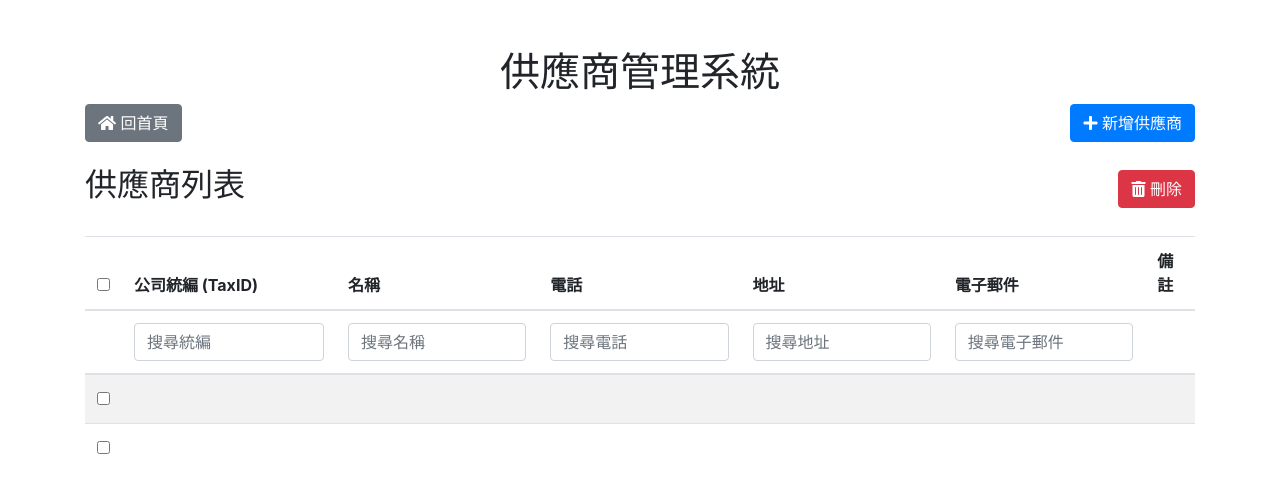
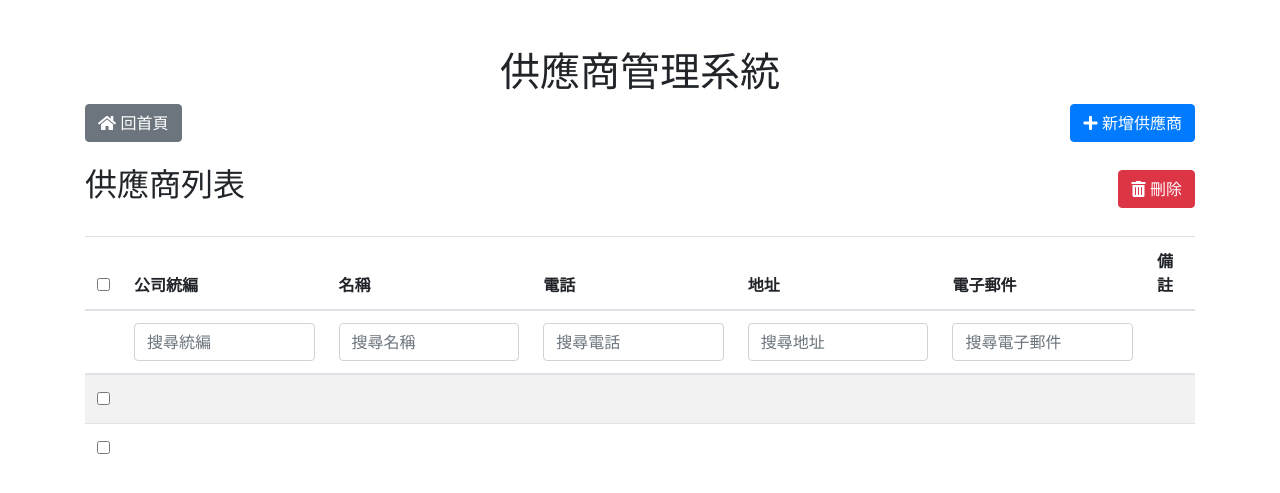
Before and after one commit to shawn9527-sunny/vinber_project, a Flask app: page /suppliers in a window 1280 px wide. Shown: the top 493 px of the page. Run offline with Flask 3, Linux system fonts and the light colour scheme; data comes from the database, SQL or seed files in the repository; both versions use the stored data as it was after the commit; parts of the project's set-up code (start-up, migrations or seed data) failed here and were passed over; some libraries are stand-ins or nearby versions.

Commit message:
供應商管理系統細部調整

```diff
--- a/app/templates/supplier_detail.html
+++ b/app/templates/supplier_detail.html
@@ -19,7 +19,7 @@
         <!-- 供應商詳細資訊卡片 -->
         <div class="card mt-4">
             <div class="card-header">
-                <h2>{{ supplier[1] }}</h2> <!-- 供應商名稱 -->
+                <h2>{{ supplier[1] + '('+ supplier['taxID'] | string +')' }}</h2> <!-- 供應商名稱 -->
             </div>
             <div class="card-body">
                 <form action="/update_supplier/{{ supplier[0] }}" method="post">
--- a/app/templates/suppliers.html
+++ b/app/templates/suppliers.html
@@ -89,7 +89,7 @@
                     <thead>
                         <tr>
                             <th scope="col"><input type="checkbox" id="selectAll"></th>
-                            <th scope="col" class="sortable-column" onclick="sortTable('taxID')">公司統編 (TaxID) <i></i></th>
+                            <th scope="col" class="sortable-column" onclick="sortTable('taxID')">公司統編 <i></i></th>
                             <th scope="col" class="sortable-column" onclick="sortTable('name')">名稱 <i></i></th>
                             <th scope="col" class="sortable-column" onclick="sortTable('phone')">電話 <i></i></th>
                             <th scope="col" class="sortable-column" onclick="sortTable('address')">地址 <i></i></th>
```
Also changed, not shown: management_system.db.
